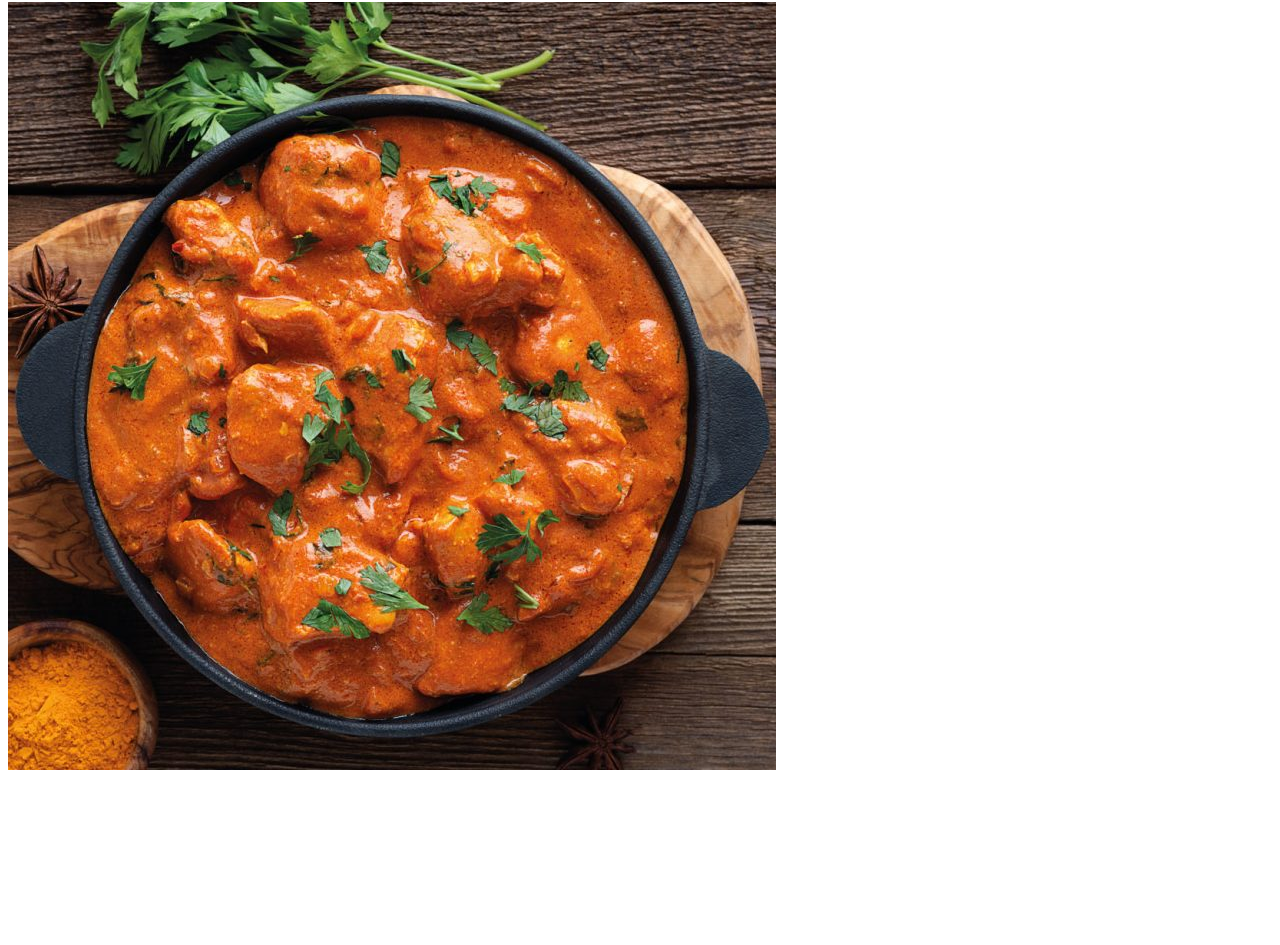
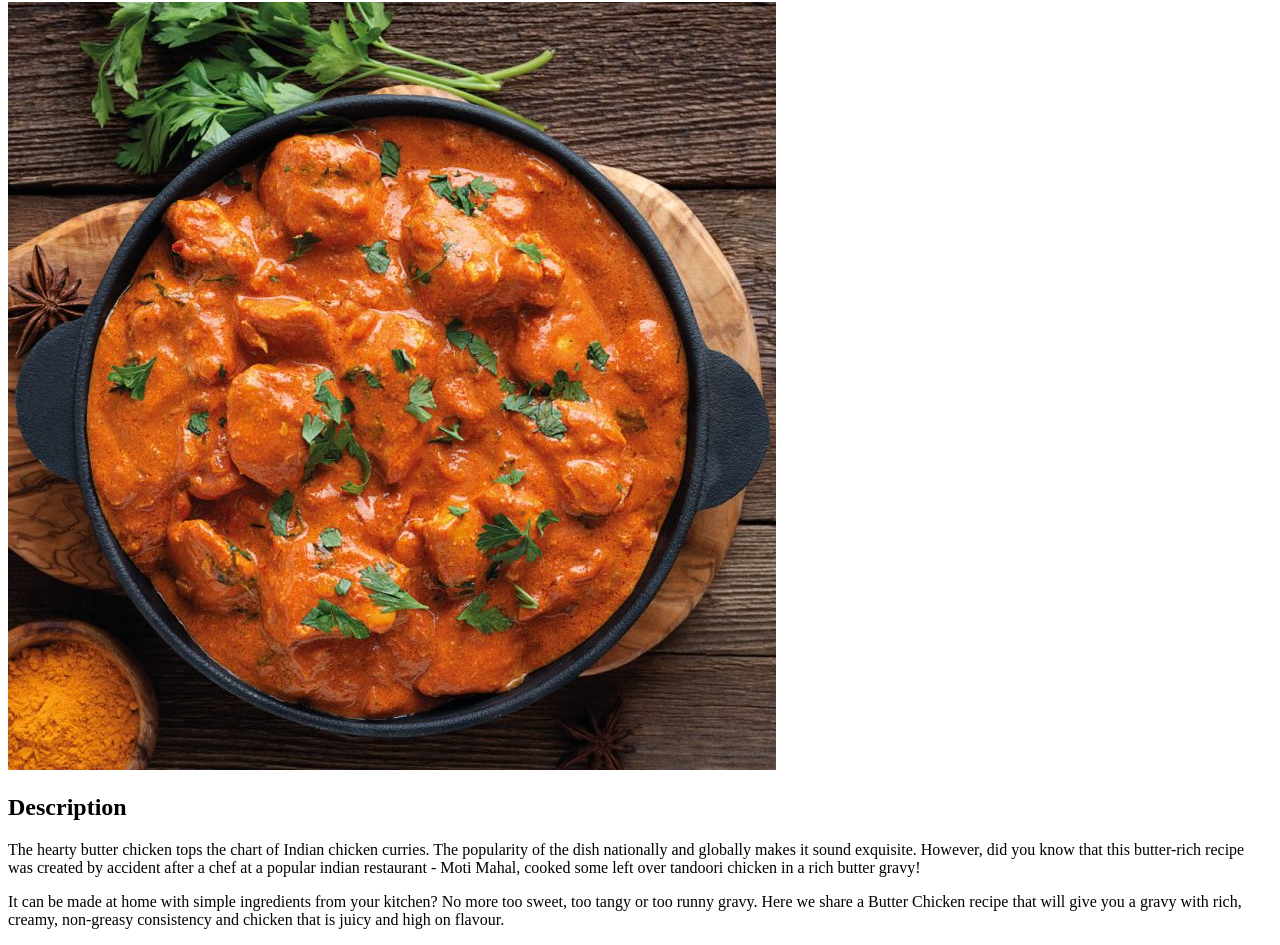
Before and after one commit to C-odeart/odin-recipes, a plain HTML site: page recipes/butterchicken.html in a window 1280 px wide. Shown: the part 78-1023 px from the top of the page. Before the commit the page ends 860 px from the top, so only its background shows below. Drawn offline with Linux system fonts and the light colour scheme.

Commit message:
Add a description of the butterchicken recipe

```diff
--- a/recipes/butterchicken.html
+++ b/recipes/butterchicken.html
@@ -11,5 +11,11 @@
 
     <img src="../images/butterchicken.jpg" alt="A Picture of Butter Chicken">
 
+    <h2> Description</h2>
+
+    <p>The hearty butter chicken tops the chart of Indian chicken curries. The popularity of the dish nationally and globally makes it sound exquisite. However, did you know that this butter-rich recipe was created by accident after a chef at a popular indian restaurant - Moti Mahal, cooked some left over tandoori chicken in a rich butter gravy!</p>
+
+    <p>It can be made at home with simple ingredients from your kitchen? No more too sweet, too tangy or too runny gravy. Here we share a Butter Chicken recipe that will give you a gravy with rich, creamy, non-greasy consistency and chicken that is juicy and high on flavour.</p>
+
   </body>
 </html>
```
